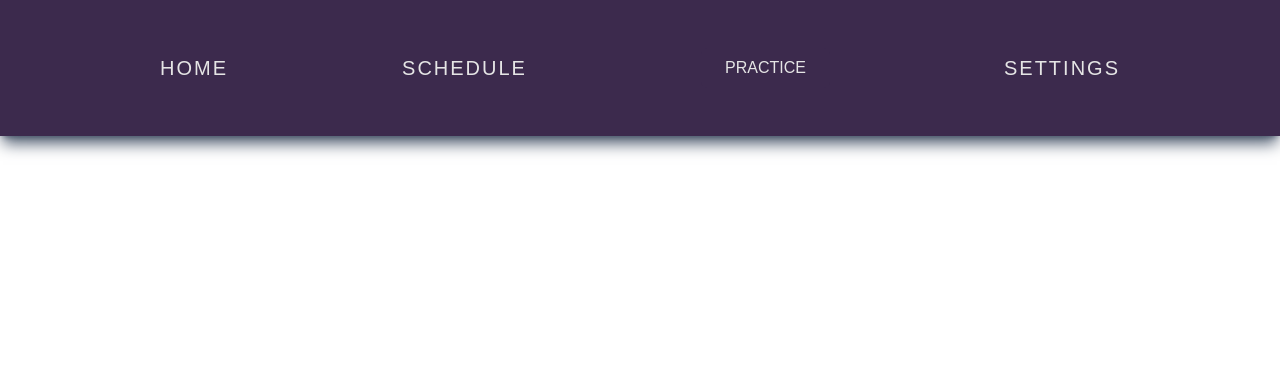
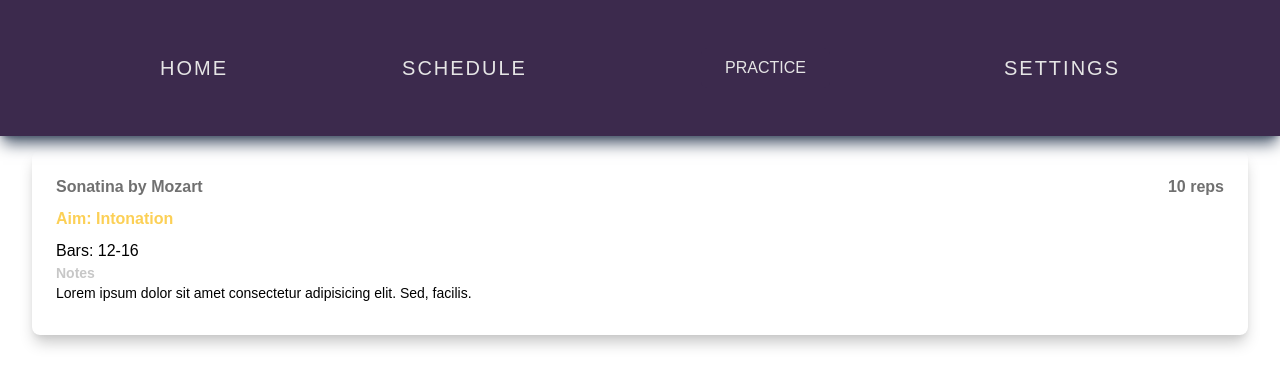
Before and after one commit to hannahf86/music-practice-app, a React (Vite) app in the folder frontend/: page /practice in a window 1280 px wide. Shown: the top 386 px of the page. Built offline with nearby package versions, Linux system fonts and the light colour scheme.

Commit message:
too much recursion error

```diff
--- a/frontend/src/Scenes/Dashboard.jsx
+++ b/frontend/src/Scenes/Dashboard.jsx
@@ -1,3 +1,6 @@
+// REACT
+import { useEffect, useState } from "react";
+
 // REACT ROUTER DOM
 import { Link } from "react-router-dom";
 
@@ -5,6 +8,21 @@ import { Link } from "react-router-dom";
 import { FaTrophy } from "react-icons/fa";
 
 const Dashboard = () => {
+  const [practices, setPractices] = useState(null);
+
+  useEffect(() => {
+    const fetchPractice = async () => {
+      const response = await fetchPractice("http://localhost:3000/api/routes");
+      const json = await response.json();
+
+      if (response.ok) {
+        setPractices(json);
+      }
+    };
+
+    fetchPractice();
+  }, []);
+
   const styles = {
     background: "",
     welcomeContainer: "flex justify-between items-center px-8 pt-8",
@@ -46,6 +64,10 @@ const Dashboard = () => {
         </div>
       </div>
 
+      {/* PRACTICE ITEMS */}
+      {practices &&
+        practices.map(() => (
+          <>
             <div className={styles.weeklyContainer}>
               <Link to="practice">
                 <h2 className={styles.subtitle}>Weekly Practice Targets</h2>
@@ -56,8 +78,8 @@ const Dashboard = () => {
                     <h3 className={styles.itemTitle}>ITEM ONE</h3>
                   </Link>
                   <p className="text-black">
-              Lorem ipsum dolor sit amet consectetur adipisicing elit. Deserunt,
-              dolorem.
+                    Lorem ipsum dolor sit amet consectetur adipisicing elit.
+                    Deserunt, dolorem.
                   </p>
                 </div>
 
@@ -66,8 +88,8 @@ const Dashboard = () => {
                     <h3 className={styles.itemTitle}>ITEM TWO</h3>{" "}
                   </Link>
                   <p className="text-black">
-              Lorem ipsum dolor sit amet consectetur adipisicing elit. Deserunt,
-              dolorem.
+                    Lorem ipsum dolor sit amet consectetur adipisicing elit.
+                    Deserunt, dolorem.
                   </p>
                 </div>
 
@@ -76,13 +98,15 @@ const Dashboard = () => {
                     <h3 className={styles.itemTitle}>ITEM THREE</h3>
                   </Link>
                   <p className="text-black">
-              Lorem ipsum dolor sit amet consectetur adipisicing elit. Deserunt,
-              dolorem.
+                    Lorem ipsum dolor sit amet consectetur adipisicing elit.
+                    Deserunt, dolorem.
                   </p>
                 </div>
               </div>
               <div className="mb-30"></div>
             </div>
+          </>
+        ))}
     </div>
   );
 };
--- a/frontend/src/Scenes/Practice.jsx
+++ b/frontend/src/Scenes/Practice.jsx
@@ -2,41 +2,41 @@
 import { Link } from "react-router-dom";
 
 // REACT
-import { useEffect, useState } from "react";
+// import { useEffect, useState } from "react";
 import { useNavigate } from "react-router-dom";
 
 // ICONS
 import { FaArrowLeft } from "react-icons/fa";
 
 const Practice = () => {
-  const [practice, setPractice] = useState(null);
+  // const [practice, setPractice] = useState(null);
 
-  useEffect(() => {
-    const fetchPractice = async () => {
-      const response = await fetch("https://localhost:3000/api/routes");
-      const json = await response.json();
+  // useEffect(() => {
+  //   const fetchPractice = async () => {
+  //     const response = await fetch("https://localhost:3000/api/routes");
+  //     const json = await response.json();
 
-      if (response.ok) {
-        setPractice(json);
-      }
-    };
-    fetchPractice;
-  }, []);
+  //     if (response.ok) {
+  //       setPractice(json);
+  //     }
+  //   };
+  //   fetchPractice;
+  // }, []);
 
   const goBack = useNavigate();
 
   const styles = {
     background: "",
-    title: "text-2xl text-[#95ADBE] text-center pt-8",
+    title: "text-2xl text-titleBlue text-center pt-8",
     button: "pt-8 pl-8",
-    container: "m-8 p-6 shadow-lg rounded-lg grid grid-cols-3",
+    container: "m-8 p-6 shadow-lg shadow-lightGrey rounded-lg grid grid-cols-3",
     practiceTitle:
-      "text-md font-bold text-[#707070] col-start-1 col-span-2 mb-2",
-    reps: "text-[#707070] text-md font-bold col-start-3 place-self-end mb-2",
-    aims: "text-[#FCD056] font-bold col-start-1 col-span-3 mb-2",
+      "text-md font-bold text-darkGrey col-start-1 col-span-2 mb-2",
+    reps: "text-darkGrey text-md font-bold col-start-3 place-self-end mb-2",
+    aims: "text-yellow font-bold col-start-1 col-span-3 mb-2",
     notesContainer: " col-start-1 col-span-3",
-    notes: "font-bold text-[#707070] text-sm",
-    notesDescription: "mb-2 text-sm",
+    notes: "font-bold text-lightGrey text-sm",
+    notesDescription: "mb-2 text-sm ",
   };
 
   return (
@@ -50,31 +50,23 @@ const Practice = () => {
       </div>
       <h1 className={styles.title}>Weekly Practice Goals</h1>
 
-      {practice &&
-        practice.map((practice) => (
-          <>
       <div className={styles.container}>
-              <h2 key={practice._id} className={styles.practiceTitle}></h2>
+        <h2 className={styles.practiceTitle}>Sonatina by Mozart</h2>
 
-              <p key={practice._id} className={styles.reps}>
-                {practice.reps}
-              </p>
+        <p className={styles.reps}>10 reps</p>
 
-              <h3 key={practice._id} className={styles.aims}>
-                {practice.aims}
-              </h3>
+        <h3 className={styles.aims}>Aim: Intonation</h3>
 
-              {/* <p className={styles.bars}>BARS</p> */}
+        <p className={styles.bars}>Bars: 12-16</p>
 
         <div className={styles.notesContainer}>
           <p className={styles.notes}>Notes</p>
-                <p key={practice._id} className={styles.notesDescription}>
-                  {practice.notes}
+          <p className={styles.notesDescription}>
+            Lorem ipsum dolor sit amet consectetur adipisicing elit. Sed,
+            facilis.
           </p>
         </div>
       </div>
-          </>
-        ))}
     </div>
   );
 };
```
Also changed, not shown: 2 other files (tests, documents, lock files or other folders). Lines whose indentation alone changed are shown as unchanged.
